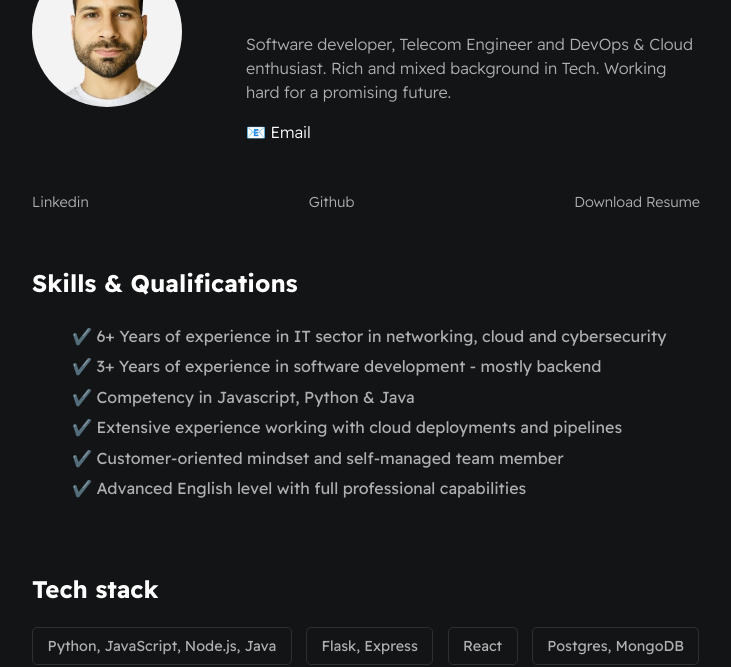
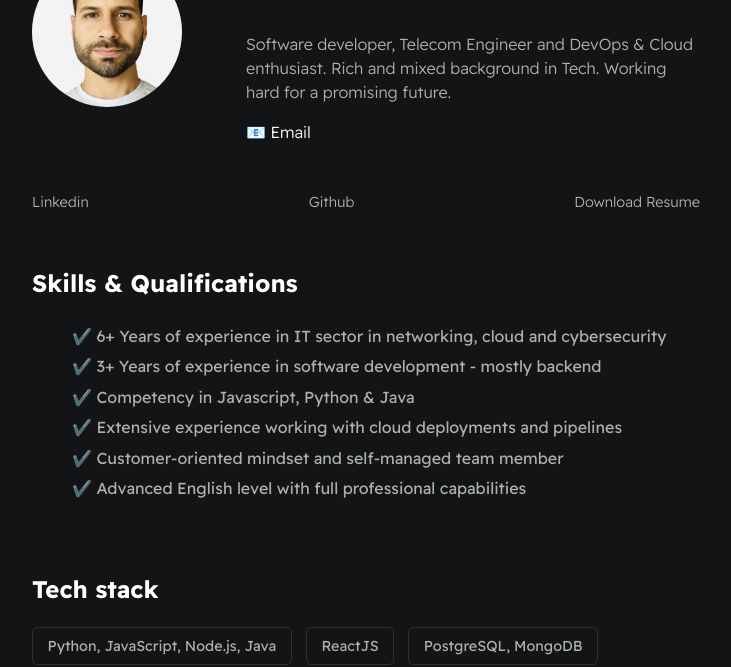
Before and after one commit to lucas-viera/resume-online, a plain HTML site: page index.html in a window 1280 px wide. Shown: the part 136-803 px from the top of the page, without its empty margins (274-1005 px from the left). Drawn offline with Linux system fonts and the light colour scheme.

Commit message:
Updated some tech

```diff
--- a/index.html
+++ b/index.html
@@ -51,9 +51,8 @@
 
       <div id="wrapper--techstack__items">
         <div class="card--techstack"><span>Python, JavaScript, Node.js, Java</span></div>
-        <div class="card--techstack"><span>Flask, Express</span></div>
-        <div class="card--techstack"><span>React</span></div>
-        <div class="card--techstack"><span>Postgres, MongoDB</span></div>
+        <div class="card--techstack"><span>ReactJS</span></div>
+        <div class="card--techstack"><span>PostgreSQL, MongoDB</span></div>
       </div>
 
       <h2>Management & soft skills</h2>
```
